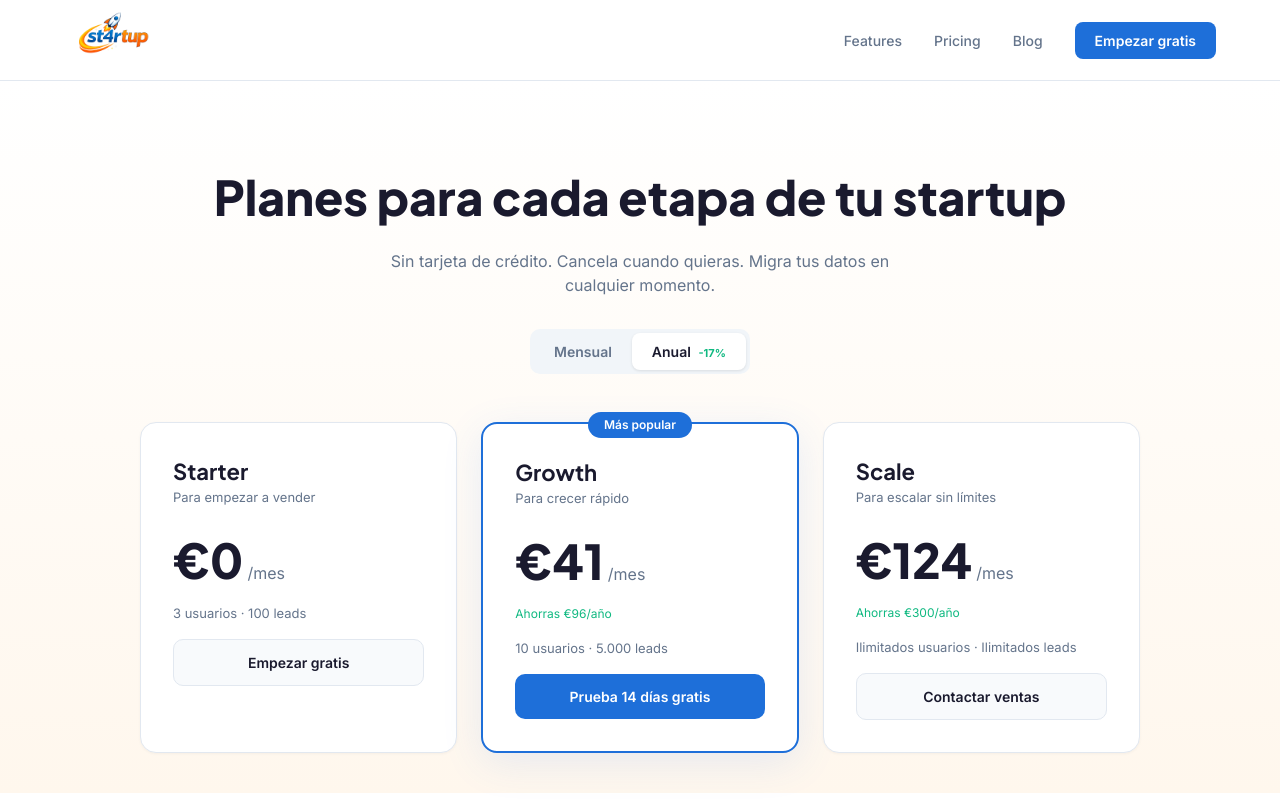
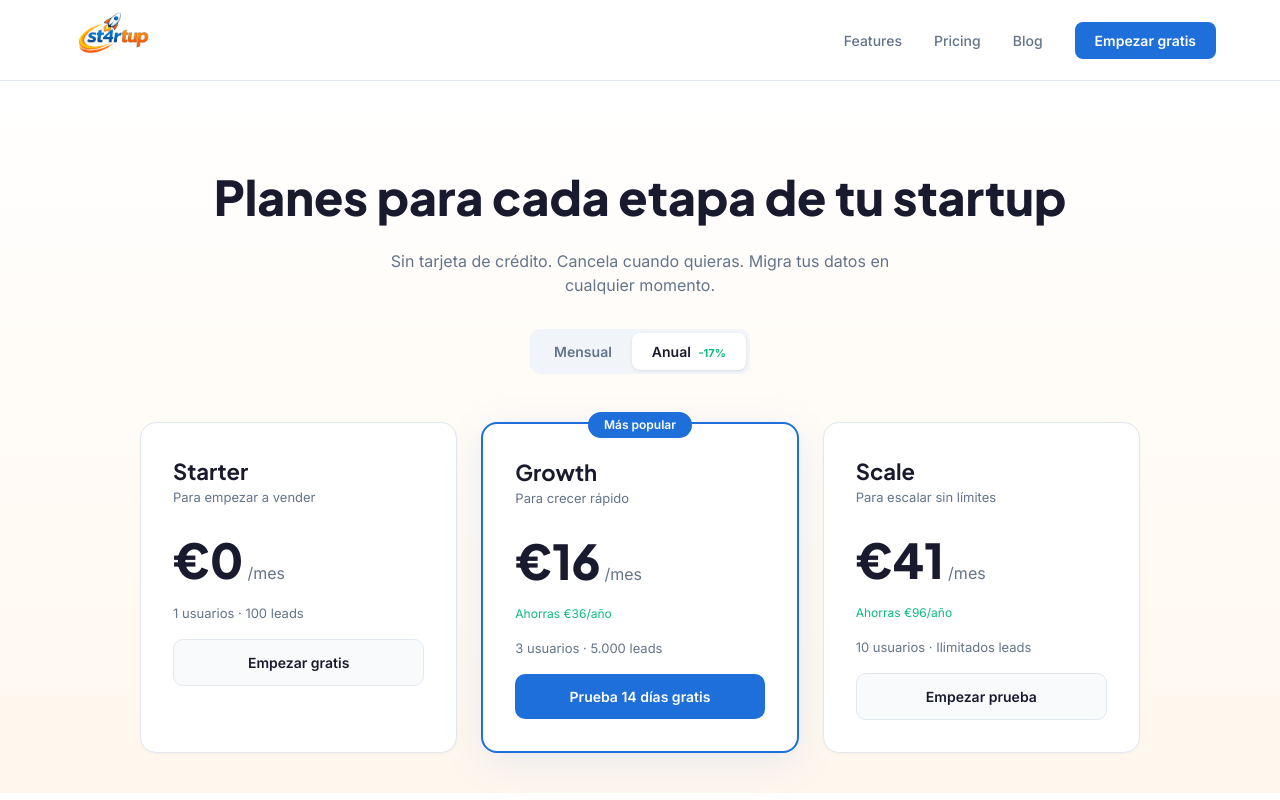
Before and after one commit to pedri77/st4rtup, a React (Vite) app in the folder frontend/: page /pricing in a window 1280 px wide. Shown: the top 800 px of the page. Built offline with nearby package versions, Linux system fonts and the light colour scheme; no server answers.

Commit message:
fix: realistic user limits for startup plans
Starter: 1 user (solo founder)
Growth: 3 users (founder + 1-2 sales reps)
Scale: 10 users (full sales team)
Enterprise: unlimited

Also fixed PricingPublicPage prices (Growth 49→19, Scale 149→49)

```diff
--- a/frontend/src/pages/LandingPage.jsx
+++ b/frontend/src/pages/LandingPage.jsx
@@ -28,9 +28,9 @@ const T = {
       { n: '03', title: 'Vende', desc: 'Cierra más acuerdos con IA como copiloto. Panel en tiempo real con 14 gráficos y KPIs.' },
     ]},
     pricing: { tag: 'Precios', h2: 'Planes para cada etapa', sub: 'Sin tarjeta de crédito. Cancela cuando quieras.', popular: 'Más popular', contact: 'Contactar', plans: [
-      { name: 'Starter', price: '0', desc: 'Para empezar a vender', features: ['3 usuarios', '100 leads', 'Pipeline básico', 'Email integrado', '1 integración'], cta: 'Empezar gratis' },
-      { name: 'Growth', price: '19', desc: 'Para crecer rápido', features: ['10 usuarios', 'Leads ilimitados', 'Hub de Marketing completo', 'IA integrada (4 agentes)', 'Todas las integraciones', '22 automatizaciones', 'Centro de SEO', 'Analíticas avanzadas'], cta: 'Prueba 14 días gratis' },
-      { name: 'Scale', price: '49', desc: 'Para escalar sin límites', features: ['50 usuarios', 'Todo en Growth', 'Sala de Negociación + NDA', 'WhatsApp Business + Bot', 'API pública', 'Soporte prioritario', 'Onboarding personalizado', 'Stripe + PayPal integrado'], cta: 'Empezar prueba' },
+      { name: 'Starter', price: '0', desc: 'Para empezar a vender', features: ['1 usuario', '100 leads', 'Pipeline básico', 'Email integrado', '1 integración'], cta: 'Empezar gratis' },
+      { name: 'Growth', price: '19', desc: 'Para crecer rápido', features: ['3 usuarios', 'Leads ilimitados', 'Hub de Marketing completo', 'IA integrada (4 agentes)', 'Todas las integraciones', '22 automatizaciones', 'Centro de SEO', 'Analíticas avanzadas'], cta: 'Prueba 14 días gratis' },
+      { name: 'Scale', price: '49', desc: 'Para escalar sin límites', features: ['10 usuarios', 'Todo en Growth', 'Sala de Negociación + NDA', 'WhatsApp Business + Bot', 'API pública', 'Soporte prioritario', 'Onboarding personalizado', 'Stripe + PayPal integrado'], cta: 'Empezar prueba' },
       { name: 'Enterprise', price: null, desc: 'Para grandes equipos', features: ['Usuarios ilimitados', 'Todo en Scale', 'SSO / SAML', 'SLA 99.9%', 'Gestor de cuenta dedicado', 'Formación personalizada', 'Facturación por transferencia', 'Integraciones a medida'], cta: 'Contactar ventas' },
     ]},
     testimonials: { tag: 'Testimonios', h2: 'Lo que dicen nuestros clientes', items: [
@@ -63,9 +63,9 @@ const T = {
       { n: '03', title: 'Sell', desc: 'Close more deals with AI as your copilot. Real-time dashboard with 14 charts and KPIs.' },
     ]},
     pricing: { tag: 'Pricing', h2: 'Plans for every stage', sub: 'No credit card required. Cancel anytime.', popular: 'Most popular', contact: 'Contact us', plans: [
-      { name: 'Starter', price: '0', desc: 'To start selling', features: ['3 users', '100 leads', 'Basic pipeline', 'Integrated email', '1 integration'], cta: 'Get started free' },
-      { name: 'Growth', price: '19', desc: 'To grow fast', features: ['10 users', 'Unlimited leads', 'Full Marketing Hub', 'Integrated AI (4 agents)', 'All integrations', '22 automations', 'SEO Command Center', 'Advanced analytics'], cta: '14-day free trial' },
-      { name: 'Scale', price: '49', desc: 'To scale without limits', features: ['50 users', 'Everything in Growth', 'Deal Room + NDA', 'WhatsApp Business + Bot', 'Public API', 'Priority support', 'Custom onboarding', 'Stripe + PayPal'], cta: 'Start free trial' },
+      { name: 'Starter', price: '0', desc: 'To start selling', features: ['1 user', '100 leads', 'Basic pipeline', 'Integrated email', '1 integration'], cta: 'Get started free' },
+      { name: 'Growth', price: '19', desc: 'To grow fast', features: ['3 users', 'Unlimited leads', 'Full Marketing Hub', 'Integrated AI (4 agents)', 'All integrations', '22 automations', 'SEO Command Center', 'Advanced analytics'], cta: '14-day free trial' },
+      { name: 'Scale', price: '49', desc: 'To scale without limits', features: ['10 users', 'Everything in Growth', 'Deal Room + NDA', 'WhatsApp Business + Bot', 'Public API', 'Priority support', 'Custom onboarding', 'Stripe + PayPal'], cta: 'Start free trial' },
       { name: 'Enterprise', price: null, desc: 'For large teams', features: ['Unlimited users', 'Everything in Scale', 'SSO / SAML', '99.9% SLA', 'Dedicated account manager', 'Custom training', 'Invoice billing', 'Custom integrations'], cta: 'Contact sales' },
     ]},
     testimonials: { tag: 'Testimonials', h2: 'What our customers say', items: [
--- a/frontend/src/pages/PricingPublicPage.jsx
+++ b/frontend/src/pages/PricingPublicPage.jsx
@@ -12,20 +12,20 @@ const PLANS = [
   {
     name: 'Starter', desc: 'Para empezar a vender', popular: false,
     monthly: 0, annual: 0,
-    users: '3', leads: '100',
+    users: '1', leads: '100',
     cta: 'Empezar gratis', ctaStyle: 'outline',
   },
   {
     name: 'Growth', desc: 'Para crecer rápido', popular: true,
-    monthly: 49, annual: 41,
-    users: '10', leads: '5.000',
+    monthly: 19, annual: 16,
+    users: '3', leads: '5.000',
     cta: 'Prueba 14 días gratis', ctaStyle: 'filled',
   },
   {
     name: 'Scale', desc: 'Para escalar sin límites', popular: false,
-    monthly: 149, annual: 124,
-    users: 'Ilimitados', leads: 'Ilimitados',
-    cta: 'Contactar ventas', ctaStyle: 'outline',
+    monthly: 49, annual: 41,
+    users: '10', leads: 'Ilimitados',
+    cta: 'Empezar prueba', ctaStyle: 'outline',
   },
 ]
 
```
